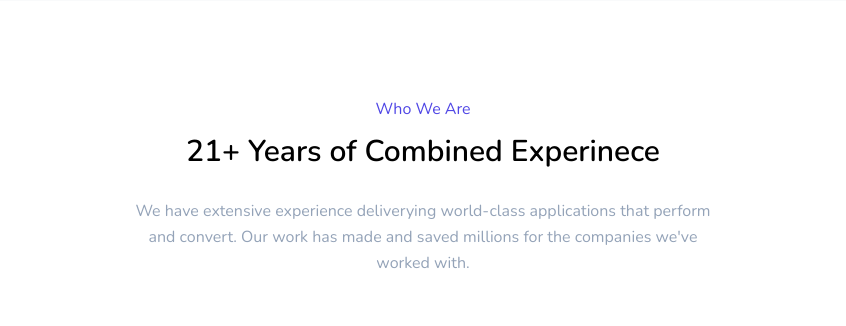
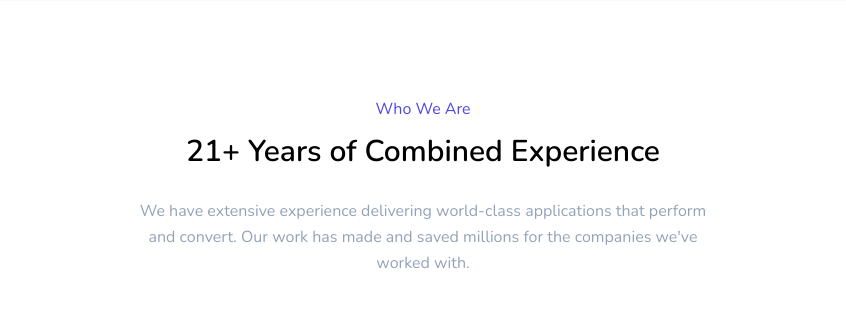
Before and after one commit to imcharliesparks/SFS-Website, a Next.js app: page / in a window 1280 px wide. Shown: the part 1900-2226 px from the top of the page, without its empty margins (217-1063 px from the left). Built offline with nearby package versions, Linux system fonts and the light colour scheme.

Commit message:
Charlie | Typos fixed

```diff
--- a/components/UI/WhoWeAre.tsx
+++ b/components/UI/WhoWeAre.tsx
@@ -16,11 +16,11 @@ const WhoWeAre = () => {
 				<div className="grid grid-cols-1 pb-8 text-center">
 					<h6 className="text-indigo-600 text-base mb-2">Who We Are</h6>
 					<h3 className="mb-6 md:text-3xl text-2xl md:leading-normal leading-normal font-semibold">
-						21+ Years of Combined Experinece
+						21+ Years of Combined Experience
 					</h3>
 
 					<p className="text-slate-400 max-w-xl mx-auto">
-						We have extensive experience deliverying world-class applications that perform and convert. Our work has made and
+						We have extensive experience delivering world-class applications that perform and convert. Our work has made and
 						saved millions for the companies we&apos;ve worked with.
 					</p>
 				</div>
```
